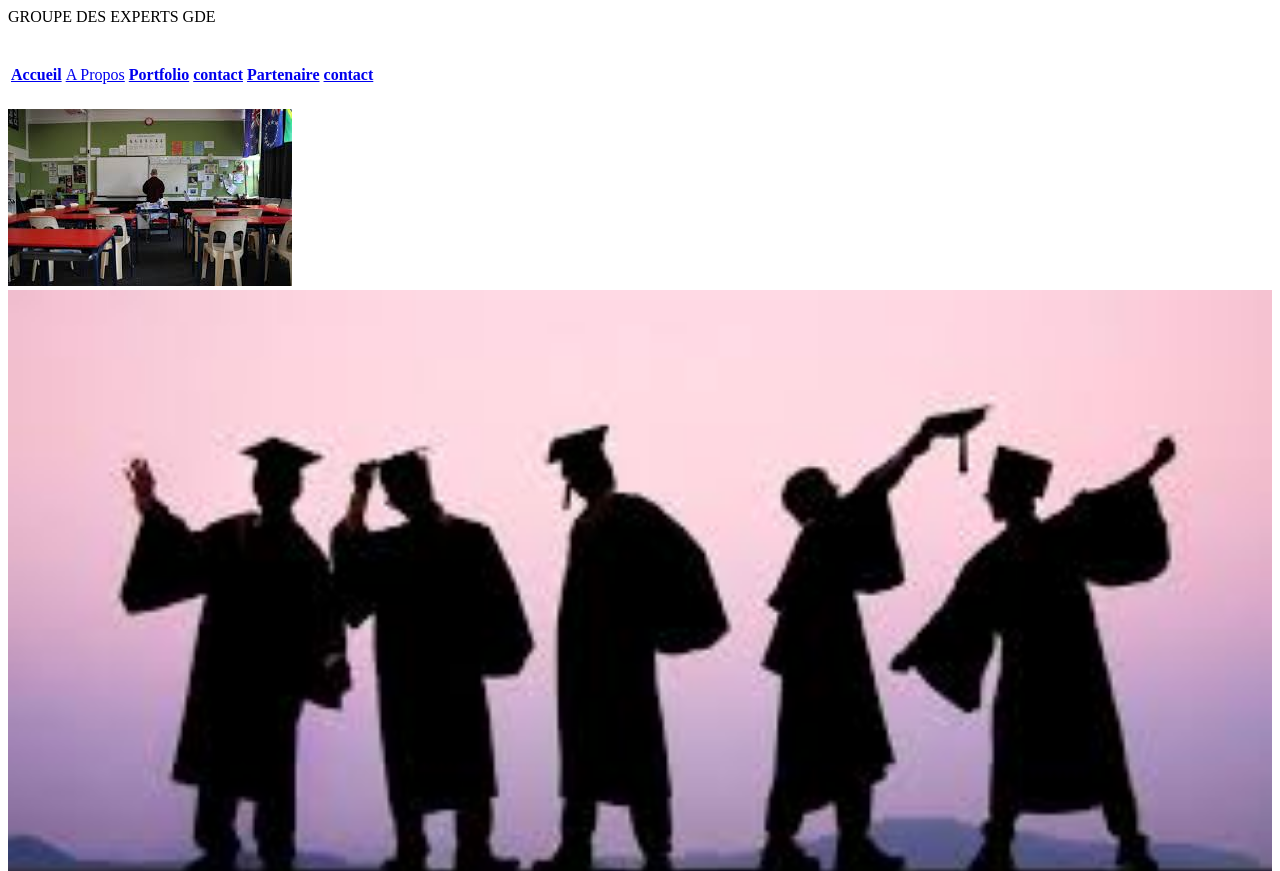
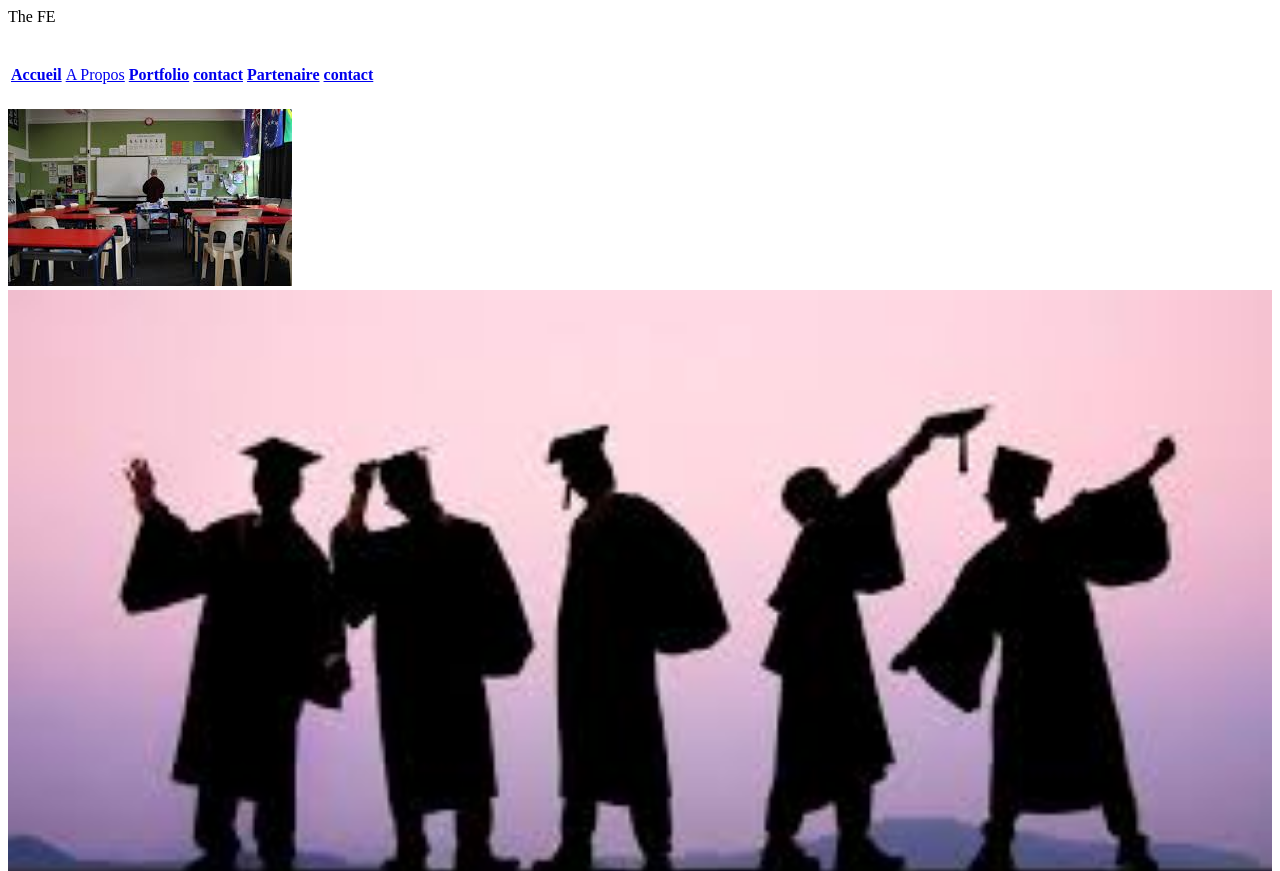
Before and after one commit to xelcomdesign/xelcom, a plain HTML site: page index.html in a window 1280 px wide. Shown: the top 871 px of the page. Drawn offline with Linux system fonts and the light colour scheme.

Commit message:
modiffication

```diff
--- a/index.html
+++ b/index.html
@@ -1,7 +1,7 @@
 <!DOCTYPE html>
 <html lang="en">
 <head>
-    GROUPE DES EXPERTS GDE
+    The FE
 
          <table>
            <tr>
```
